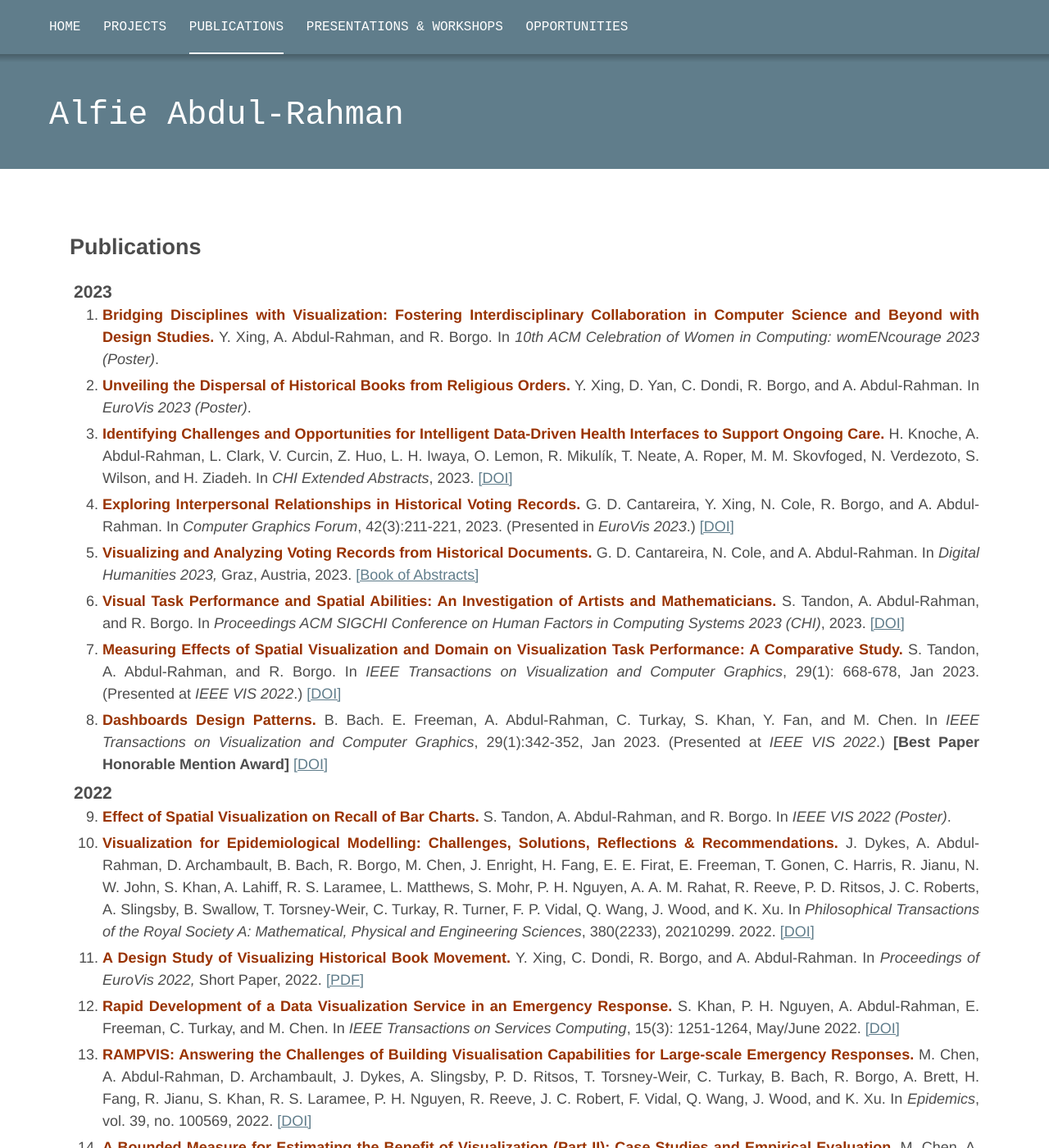
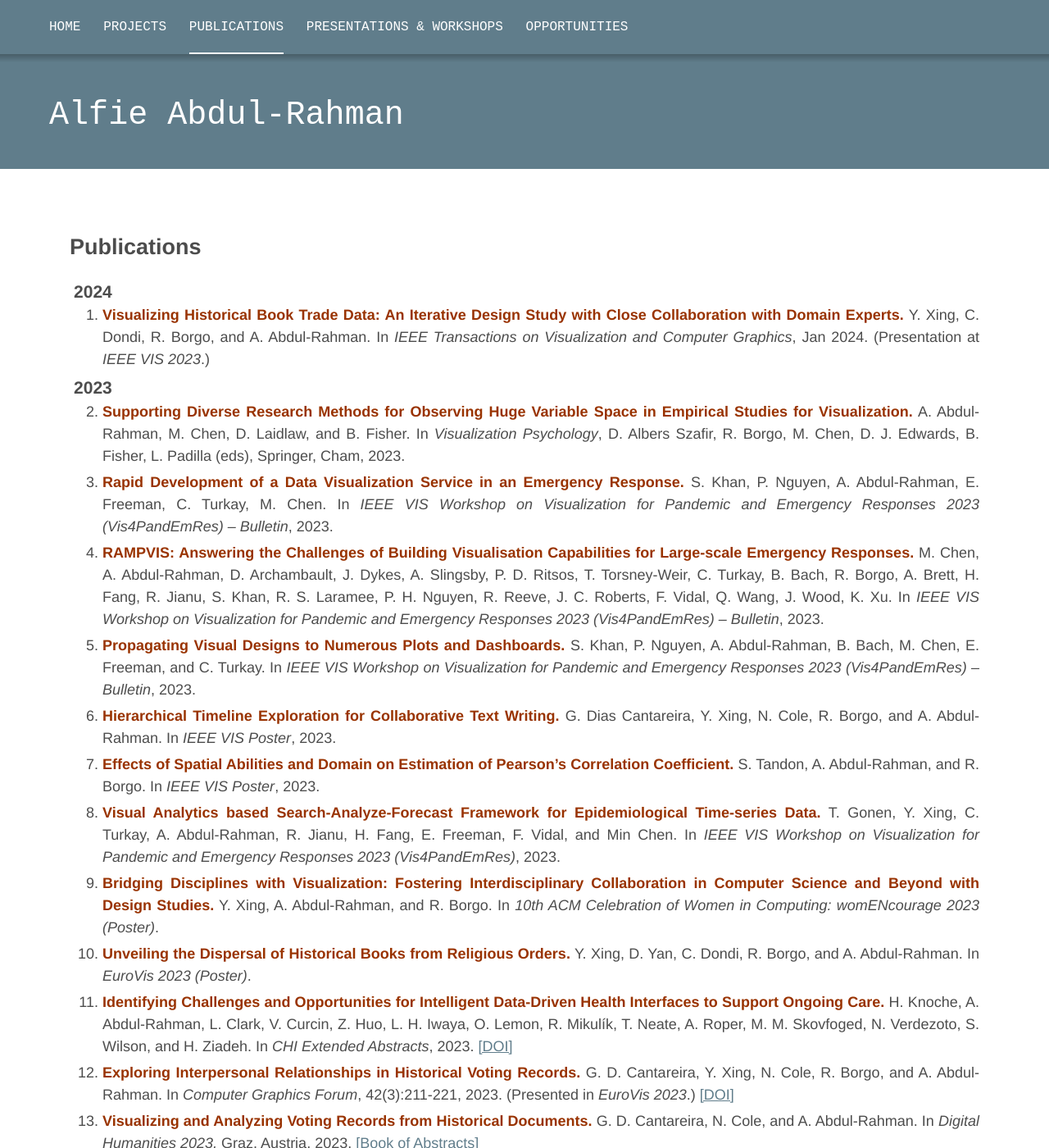
Before and after one commit to alfieabdulrahman/alfieabdulrahman.github.io, a Jekyll site: the page built from _pages/publications.markdown, in a window 1280 px wide and 1400 px high. Shown: the whole window at 82% size. Built offline with Jekyll 4.4.1, drawn with Linux system fonts in a browser that asks for light colours.

Commit message:
Updated publication list

```diff
--- a/_pages/publications.markdown
+++ b/_pages/publications.markdown
@@ -6,7 +6,48 @@ permalink: /publications/
 <h2>Publications</h2>
 
 <ol class="pub-list">
+	<h3 class="year">2024</h3>
+	<li>
+		<span class="pub-title">Visualizing Historical Book Trade Data: An Iterative Design Study with Close Collaboration with Domain Experts.</span>
+		<span class="pub-author">Y. Xing, C. Dondi, R. Borgo, and A. Abdul-Rahman.</span>
+		In <span class="pub-loc">IEEE Transactions on Visualization and Computer Graphics</span>, Jan 2024. (Presentation at <em>IEEE VIS 2023</em>.)
+	</li>
 	<h3 class="year">2023</h3>
+	<li>
+		<span class="pub-title">Supporting Diverse Research Methods for Observing Huge Variable Space in Empirical Studies for Visualization.</span>
+		<span class="pub-author">A. Abdul-Rahman, M. Chen, D. Laidlaw, and B. Fisher.</span>
+		In <span class="pub-loc">Visualization Psychology</span>, D. Albers Szafir, R. Borgo, M. Chen, D. J. Edwards, B. Fisher, L. Padilla (eds), Springer, Cham, 2023.
+	</li>
+	<li>
+		<span class="pub-title">Rapid Development of a Data Visualization Service in an Emergency Response.</span>
+		<span class="pub-author">S. Khan, P. Nguyen, A. Abdul-Rahman, E. Freeman, C. Turkay, M. Chen.</span>
+		In <span class="pub-loc">IEEE VIS Workshop on Visualization for Pandemic and Emergency Responses 2023 (Vis4PandEmRes) – Bulletin</span>, 2023.
+	</li>
+	<li>
+		<span class="pub-title">RAMPVIS: Answering the Challenges of Building Visualisation Capabilities for Large-scale Emergency Responses.</span>
+		<span class="pub-author">M. Chen, A. Abdul-Rahman, D. Archambault, J. Dykes, A. Slingsby, P. D. Ritsos, T. Torsney-Weir, C. Turkay, B. Bach, R. Borgo, A. Brett, H. Fang, R. Jianu, S. Khan, R. S. Laramee, P. H. Nguyen, R. Reeve, J. C. Roberts, F. Vidal, Q. Wang, J. Wood, K. Xu.</span>
+		In <span class="pub-loc">IEEE VIS Workshop on Visualization for Pandemic and Emergency Responses 2023 (Vis4PandEmRes) – Bulletin</span>, 2023.
+	</li>
+	<li>
+		<span class="pub-title">Propagating Visual Designs to Numerous Plots and Dashboards.</span>
+		<span class="pub-author">S. Khan, P. Nguyen, A. Abdul-Rahman, B. Bach, M. Chen, E. Freeman, and C. Turkay.</span>
+		In <span class="pub-loc">IEEE VIS Workshop on Visualization for Pandemic and Emergency Responses 2023 (Vis4PandEmRes) – Bulletin</span>, 2023.
+	</li>
+	<li>
+		<span class="pub-title">Hierarchical Timeline Exploration for Collaborative Text Writing.</span>
+		<span class="pub-author">G. Dias Cantareira, Y. Xing, N. Cole, R. Borgo, and A. Abdul-Rahman.</span>
+		In <span class="pub-loc">IEEE VIS Poster</span>, 2023.
+	</li>
+	<li>
+		<span class="pub-title">Effects of Spatial Abilities and Domain on Estimation of Pearson’s Correlation Coefficient.</span>
+		<span class="pub-author">S. Tandon, A. Abdul-Rahman, and R. Borgo.</span>
+		In <span class="pub-loc">IEEE VIS Poster</span>, 2023.
+	</li>
+	<li>
+		<span class="pub-title">Visual Analytics based Search-Analyze-Forecast Framework for Epidemiological Time-series Data.</span>
+		<span class="pub-author">T. Gonen, Y. Xing, C. Turkay, A. Abdul-Rahman, R. Jianu, H. Fang, E. Freeman, F. Vidal, and Min Chen.</span>
+		In <span class="pub-loc">IEEE VIS Workshop on Visualization for Pandemic and Emergency Responses 2023 (Vis4PandEmRes)</span>, 2023.
+	</li>
     <li>
       <span class="pub-title">Bridging Disciplines with Visualization: Fostering Interdisciplinary Collaboration in Computer Science and Beyond with Design Studies.</span>
       <span class="pub-author">Y. Xing, A. Abdul-Rahman, and R. Borgo.</span>
```
